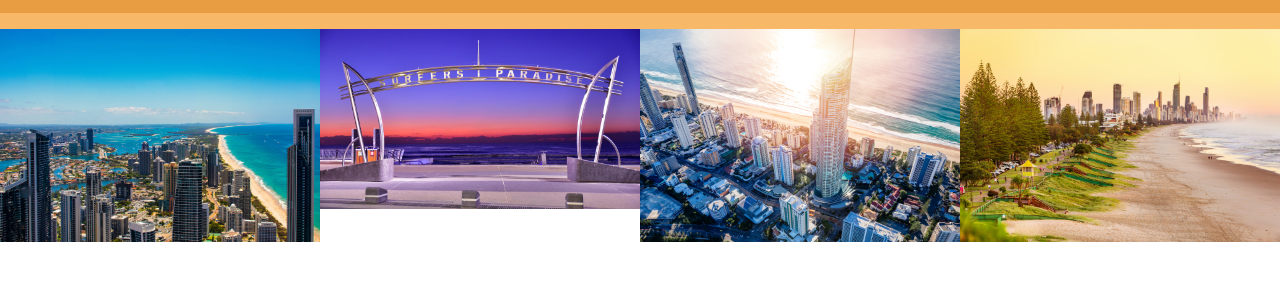
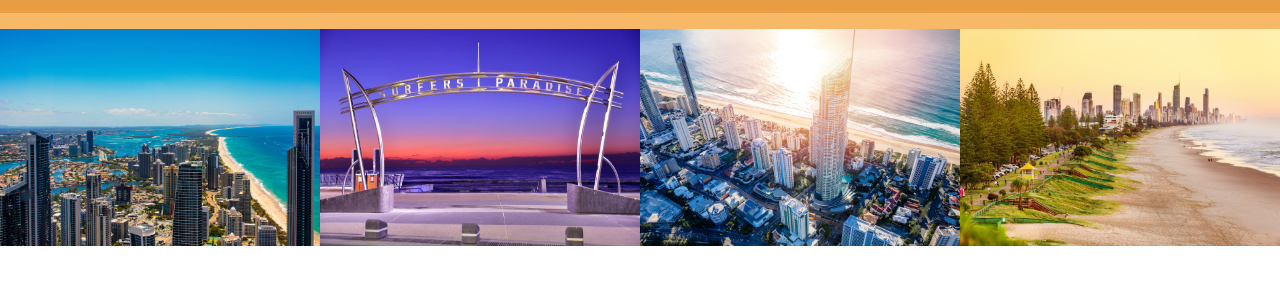
Before and after one commit to Guismonteiro/jquery-galeria-fotos, a plain HTML site: page index.html in a window 1280 px wide. Shown: the part 57-342 px from the top of the page. Drawn offline with nearby package versions, Linux system fonts and the light colour scheme.

Commit message:
Terceiro commit

```diff
--- a/index.html
+++ b/index.html
@@ -32,9 +32,9 @@
         </div>
       </li>
       <li>
-        <img src="./images/foto4.jpg" alt="Praia de Gold Coast" />
+        <img id="foto4" src="./images/foto4.jpg" alt="Praia de Gold Coast" />
         <div class="overlay-imagem-link">
-          <a href="./images/foto1.jpg" title="Ver imagem em tamanho real" target="_blank">
+          <a href="./images/foto4.jpg" title="Ver imagem em tamanho real" target="_blank">
             Ver imagem em tamanho real
           </a>
         </div>
--- a/main.css
+++ b/main.css
@@ -52,7 +52,6 @@ button {
 ul {
     display: flex;
     flex-wrap: wrap;
-    max-width: 100%;
 }
 
 ul li {
@@ -65,6 +64,7 @@ ul li {
 
 ul li img {
     width: 100%;
+    height: 100%;
 }
 
 .overlay-imagem-link {
```
